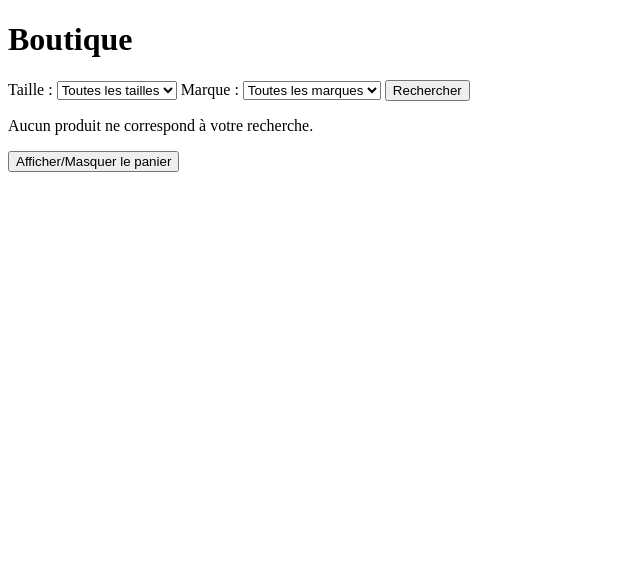
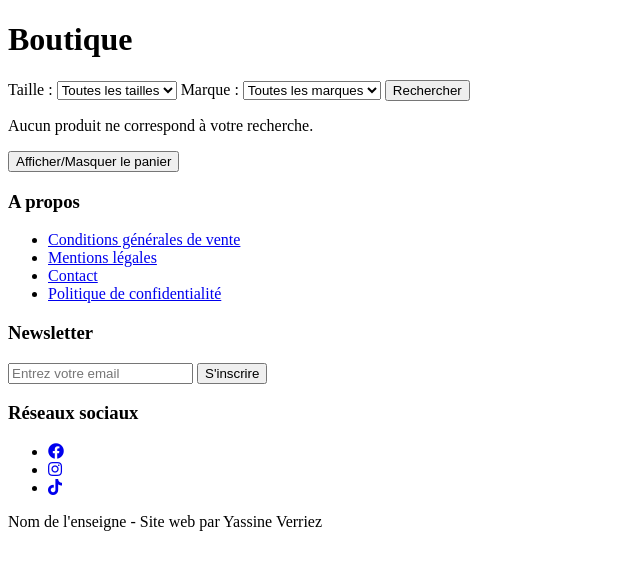
Before and after one commit to Fologix/arya, a PHP site: page /index.php in a window 1280 px wide. Shown: the part 44-614 px from the top of the page, without its empty margins (0-640 px from the left). Run offline with PHP 8.4, Linux system fonts and the light colour scheme; data that the repository does not hold is empty.

Commit message:
ajoue du footer.php, mise en place des questions que je pourrais demander a tata

```diff
--- a/tata/footer.php
+++ b/tata/footer.php
@@ -1 +1,35 @@
-<?php
+<footer>
+    <div class="container">
+        <div class="row">
+            <div class="col-md-3">
+                <h3>A propos</h3>
+                <ul>
+                    <li><a href="#">Conditions générales de vente</a></li>
+                    <li><a href="#">Mentions légales</a></li>
+                    <li><a href="#">Contact</a></li>
+                    <li><a href="#">Politique de confidentialité</a></li>
+                </ul>
+            </div>
+            <div class="col-md-6">
+                <h3>Newsletter</h3>
+                <form>
+                    <input type="email" name="email" placeholder="Entrez votre email">
+                    <button type="submit">S'inscrire</button>
+                </form>
+            </div>
+            <div class="col-md-3">
+                <h3>Réseaux sociaux</h3>
+                <ul>
+                    <li><a href="#"><i class="fab fa-facebook"></i></a></li>
+                    <li><a href="#"><i class="fab fa-instagram"></i></a></li>
+                    <li><a href="#"><i class="fab fa-tiktok"></i></a></li>
+                </ul>
+            </div>
+        </div>
+        <div class="row">
+            <div class="col-md-12">
+                <p>Nom de l'enseigne - Site web par Yassine Verriez</p>
+            </div>
+        </div>
+    </div>
+</footer>
--- a/tata/index.php
+++ b/tata/index.php
@@ -36,6 +36,7 @@ $produits = $stmt->fetchAll(PDO::FETCH_ASSOC);
     <html lang="fr">
     <head>
         <meta charset="UTF-8">
+        <link rel="stylesheet" href="https://use.fontawesome.com/releases/v5.15.3/css/all.css" integrity="sha384-Hzwy5Jv0SUr41SBEtVgGb0XpY3aW4qzqgH5xZGzCYn0JT7rB3y5BxVXQnKII8bHj" crossorigin="anonymous">
         <title>Boutique</title>
     </head>
     <script>
@@ -109,4 +110,7 @@ $produits = $stmt->fetchAll(PDO::FETCH_ASSOC);
     </div>
 </div>
 </body>
+    <?php
+    include_once('footer.php');
+    ?>
 </html>
--- a/tata/meta.php
+++ b/tata/meta.php
@@ -2,3 +2,4 @@
 <meta name="viewport" content="width=device-width, user-scalable=no, initial-scale=1.0, maximum-scale=1.0, minimum-scale=1.0">
 <meta http-equiv="X-UA-Compatible" content="ie=edge">
 <link rel="website icon" type="png" href="img/lettrey.png">
+<link rel="stylesheet" href="https://use.fontawesome.com/releases/v5.15.3/css/all.css" integrity="sha384-Hzwy5Jv0SUr41SBEtVgGb0XpY3aW4qzqgH5xZGzCYn0JT7rB3y5BxVXQnKII8bHj" crossorigin="anonymous">
--- a/tata/panel_admin.php
+++ b/tata/panel_admin.php
@@ -28,9 +28,11 @@ $prenom = $user['prenom_vendeur'];
     <li><a href="gerer_commandes.php">Gérer les commandes</a></li>
     <li><a href="gerer_stock.php">Gérer le stock</a></li>
     <li><a href="gerer_ventes.php">Gérer les ventes</a></li>
-    <li><a href="gerer_clients.php">Gérer les clients</a></li>
     <li><a href="gerer_carte_fidelite.php">Gérer les cartes de fidélité</a></li>
     <li><a href="deconnexion.php">Déconnexion</a></li>
 </ul>
 </body>
+<?php
+include_once('footer.php');
+?>
 </html>
```
Also changed, not shown: tata/espace_membre.php (+5 -4 lines).
